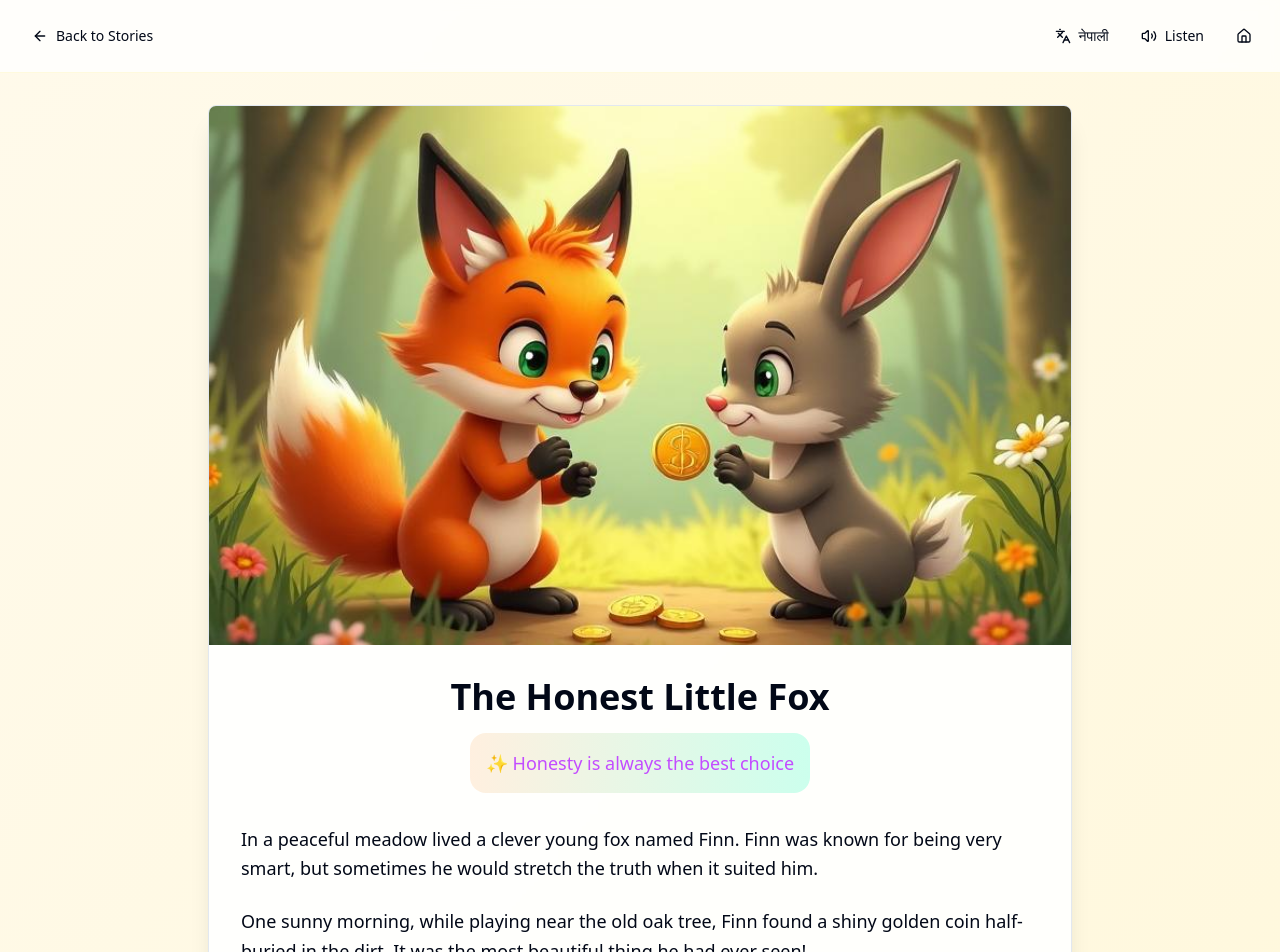
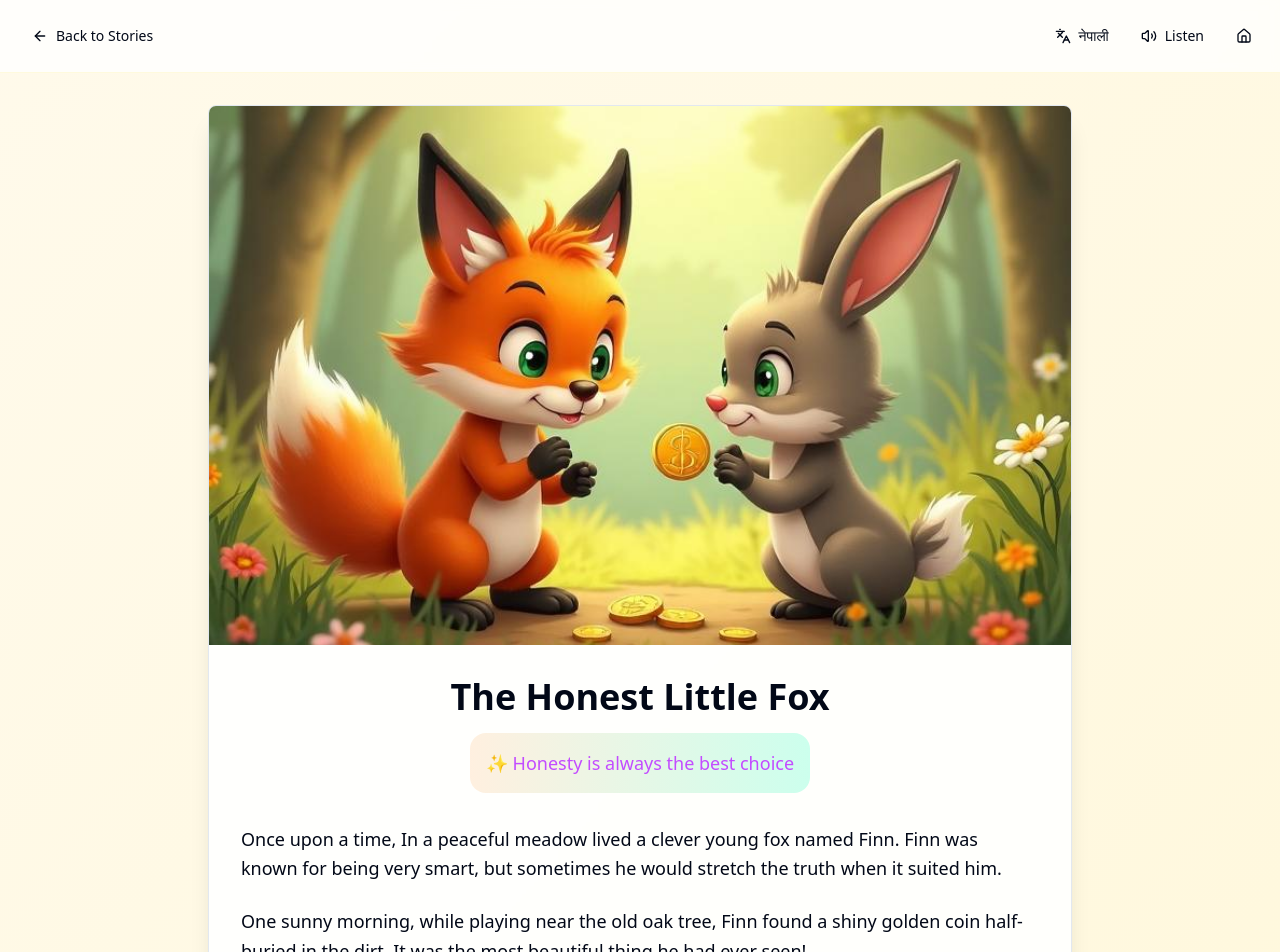
Before and after one commit to Ai-lab-art/s-tales-for-kids-65, a React (Vite) app: page /story/2 in a window 1280 px wide. Shown: the top 952 px of the page. Built offline with nearby package versions, Linux system fonts and the light colour scheme.

Commit message:
Add story opening phrases
Add common story opening phrases to the beginning of each story.

```diff
--- a/src/pages/Story.tsx
+++ b/src/pages/Story.tsx
@@ -30,10 +30,25 @@ export default function Story() {
   const prevStory = stories.find((s) => s.id === storyId - 1);
   const nextStory = stories.find((s) => s.id === storyId + 1);
 
+  const englishIntros = ["Once,", "Once upon a time,", "Long ago,", "Many years ago,"];
+  const nepaliIntros = ["एकपटक,", "एउटा समयको कुरा हो,", "धेरै पहिले,", "धेरै वर्ष पहिले,"];
+
+  const ensureIntro = (text: string, nepali: boolean) => {
+    const intros = nepali ? nepaliIntros : englishIntros;
+    const trimmed = text.trim();
+    const lower = trimmed.toLowerCase();
+    const hasIntro = intros.some((p) => lower.startsWith(p.toLowerCase()));
+    if (hasIntro) return text;
+    const idx = (storyId - 1) % intros.length;
+    return `${intros[idx]} ${text}`;
+  };
+
   const getStoryText = () => {
     const title = isNepali ? story.titleNepali : story.title;
     const moral = isNepali ? story.moralNepali : story.moral;
-    const content = (isNepali ? story.contentNepali : story.content).split("\n\n").join(" ");
+    const contentRaw = isNepali ? story.contentNepali : story.content;
+    const contentWithIntro = ensureIntro(contentRaw, isNepali);
+    const content = contentWithIntro.split("\n\n").join(" ");
     return `${title}. ${moral}. ${content}`;
   };
 
@@ -87,6 +102,8 @@ export default function Story() {
       startSpeaking();
     }
   }, [isNepali]);
+
+  const contentWithIntro = ensureIntro(isNepali ? story.contentNepali : story.content, isNepali);
 
   return (
     <div className="min-h-screen bg-gradient-to-br from-background to-story-secondary/20">
@@ -180,7 +197,7 @@ export default function Story() {
 
             {/* Story Text */}
             <div className="prose prose-lg max-w-none">
-              {(isNepali ? story.contentNepali : story.content).split('\n\n').map((paragraph, index) => (
+              {contentWithIntro.split('\n\n').map((paragraph, index) => (
                 <p key={index} className="text-foreground leading-relaxed mb-6 text-lg">
                   {paragraph}
                 </p>
```
